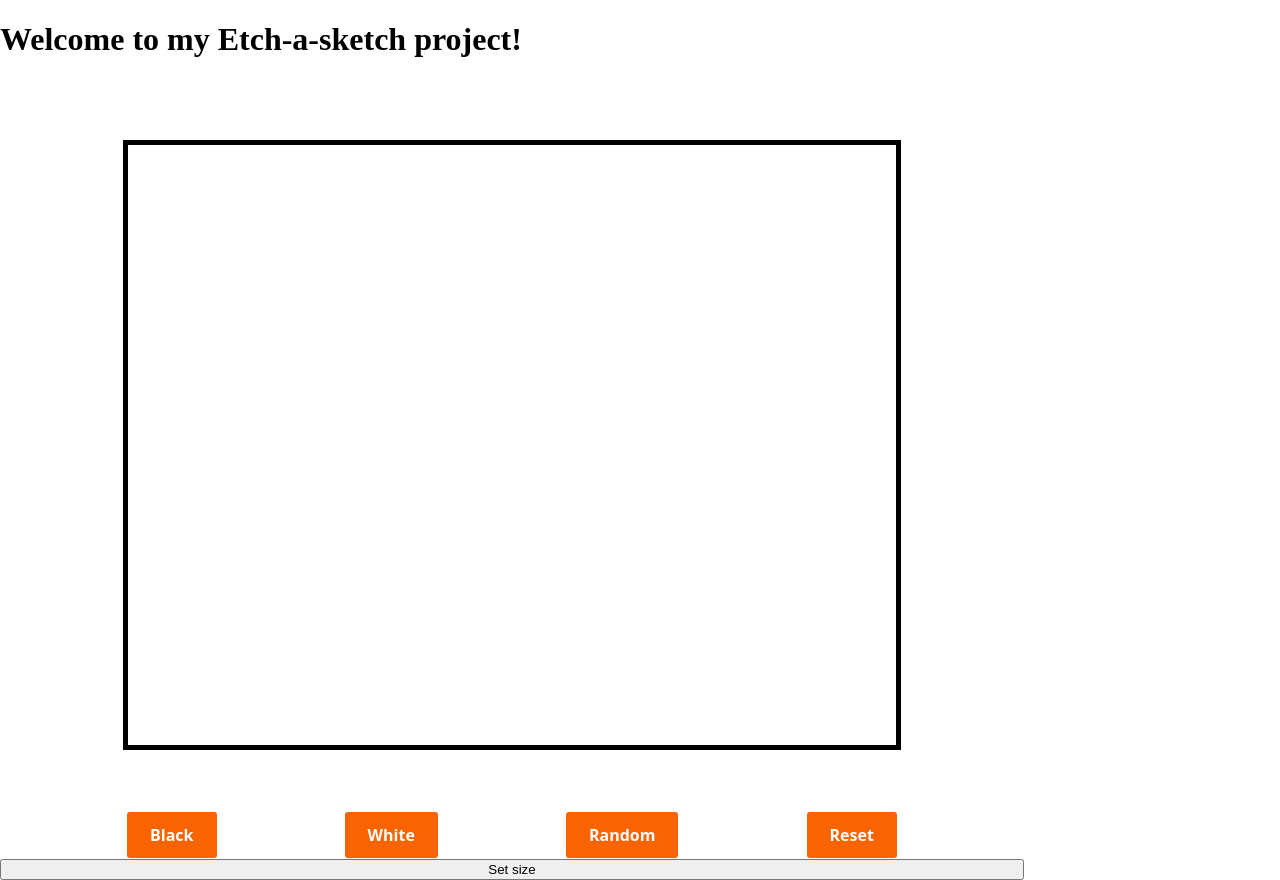
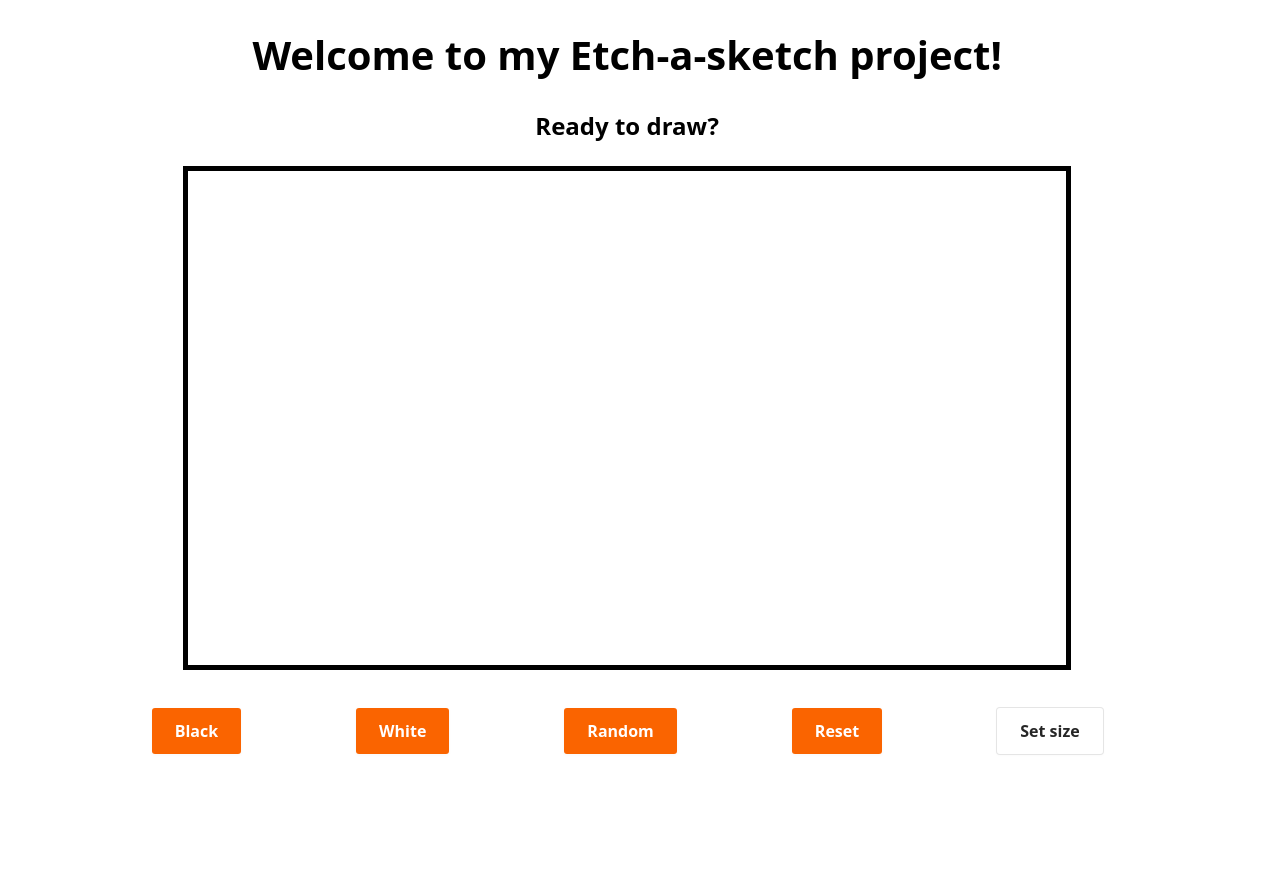
Before and after one commit to Taci12/Odin-Etch-A-Sketch, a plain HTML site: page index.html in a window 1280 px wide. Drawn offline with Linux system fonts and the light colour scheme.

Commit message:
Final styling touches. Project finished!!!!!

```diff
--- a/index.html
+++ b/index.html
@@ -12,6 +12,7 @@
 <body>
     <header>
         <h1>Welcome to my Etch-a-sketch project!</h1>
+        <h3>Ready to draw?</h3>
     </header>
     <div class="content">
         <div class="drawing-board">
@@ -21,8 +22,8 @@
             <button id="white-button" class="button-5" role="button" onclick="changeColor('white')">White</button>
             <button id="random-button" class="button-5" role="button" onclick="changeColor('random')">Random</button>
             <button id="reset-button" class="button-5" role="button" onclick="resetSquares()">Reset</button>
+            <button class="set-size-button button-6" role="button" onclick="changeSize()">Set size</button>
         </div>
-        <button class="set-size-button" onclick="changeSize()">Set size</button>
     </div>
 </body>
 <script src="./script.js"></script>
--- a/style.css
+++ b/style.css
@@ -1,26 +1,41 @@
 body {
     margin: 0;
-    width: 100vw;
+    width: 98vw;
+    height: 98vh;
+}
+
+header {
+    text-align: center;
+    font-family: system-ui, -apple-system, system-ui, "Helvetica Neue", Helvetica, Arial, sans-serif;
+}
+
+header > h1 {
+    font-size: 250%;
+}
+
+header > h3 {
+    font-size: 150%;
 }
 
 .content {
-    height: 100vh;
-    width: 80%;
+    height: 90%;
+    width: 100%;
     display: flex;
     flex-direction: column;
 }
 
 .drawing-board {
     display: grid;
-    width: 75%;
-    height: 75%;
-    margin: auto;
+    width: 70%;
+    height: 70%;
+    margin: 0 auto 0 auto;
     border: 5px solid black;
 }
 
 .buttons {
     display: flex;
     justify-content: space-evenly;
+    padding: 3%;
 }
 
 .button-5 {
@@ -67,3 +82,50 @@ body {
     box-shadow: rgba(0, 0, 0, .06) 0 2px 4px;
     transform: translateY(0);
 }
+
+.button-6 {
+    align-items: center;
+    background-color: #FFFFFF;
+    border: 1px solid rgba(0, 0, 0, 0.1);
+    border-radius: .25rem;
+    box-shadow: rgba(0, 0, 0, 0.02) 0 1px 3px 0;
+    box-sizing: border-box;
+    color: rgba(0, 0, 0, 0.85);
+    cursor: pointer;
+    display: inline-flex;
+    font-family: system-ui, -apple-system, system-ui, "Helvetica Neue", Helvetica, Arial, sans-serif;
+    font-size: 16px;
+    font-weight: 600;
+    justify-content: center;
+    line-height: 1.25;
+    margin: 0;
+    min-height: 3rem;
+    padding: calc(.875rem - 1px) calc(1.5rem - 1px);
+    position: relative;
+    text-decoration: none;
+    transition: all 250ms;
+    user-select: none;
+    -webkit-user-select: none;
+    touch-action: manipulation;
+    vertical-align: baseline;
+    width: auto;
+}
+
+.button-6:hover,
+.button-6:focus {
+    border-color: rgba(0, 0, 0, 0.15);
+    box-shadow: rgba(0, 0, 0, 0.1) 0 4px 12px;
+    color: rgba(0, 0, 0, 0.65);
+}
+
+.button-6:hover {
+    transform: translateY(-1px);
+}
+
+.button-6:active {
+    background-color: #F0F0F1;
+    border-color: rgba(0, 0, 0, 0.15);
+    box-shadow: rgba(0, 0, 0, 0.06) 0 2px 4px;
+    color: rgba(0, 0, 0, 0.65);
+    transform: translateY(0);
+}
```
